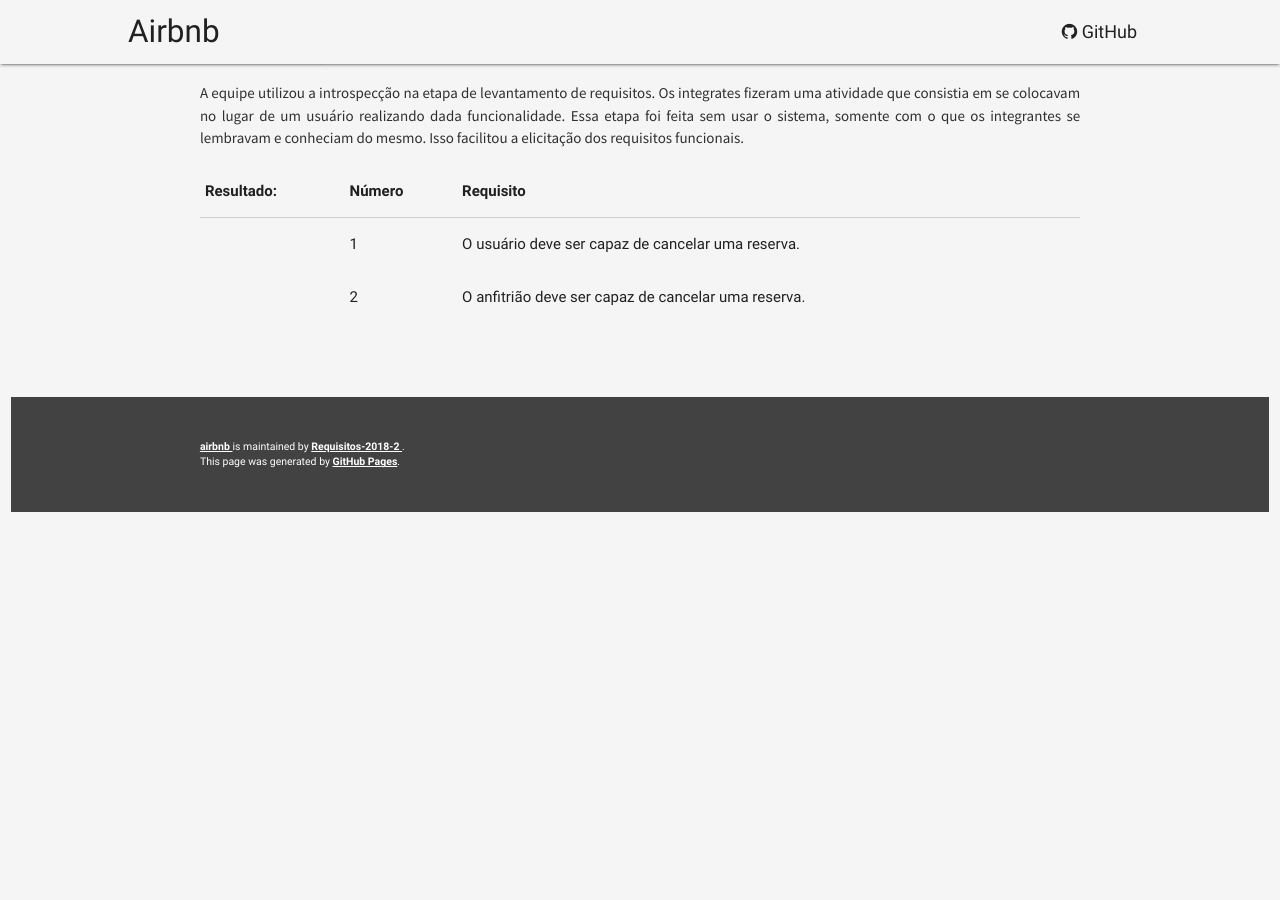
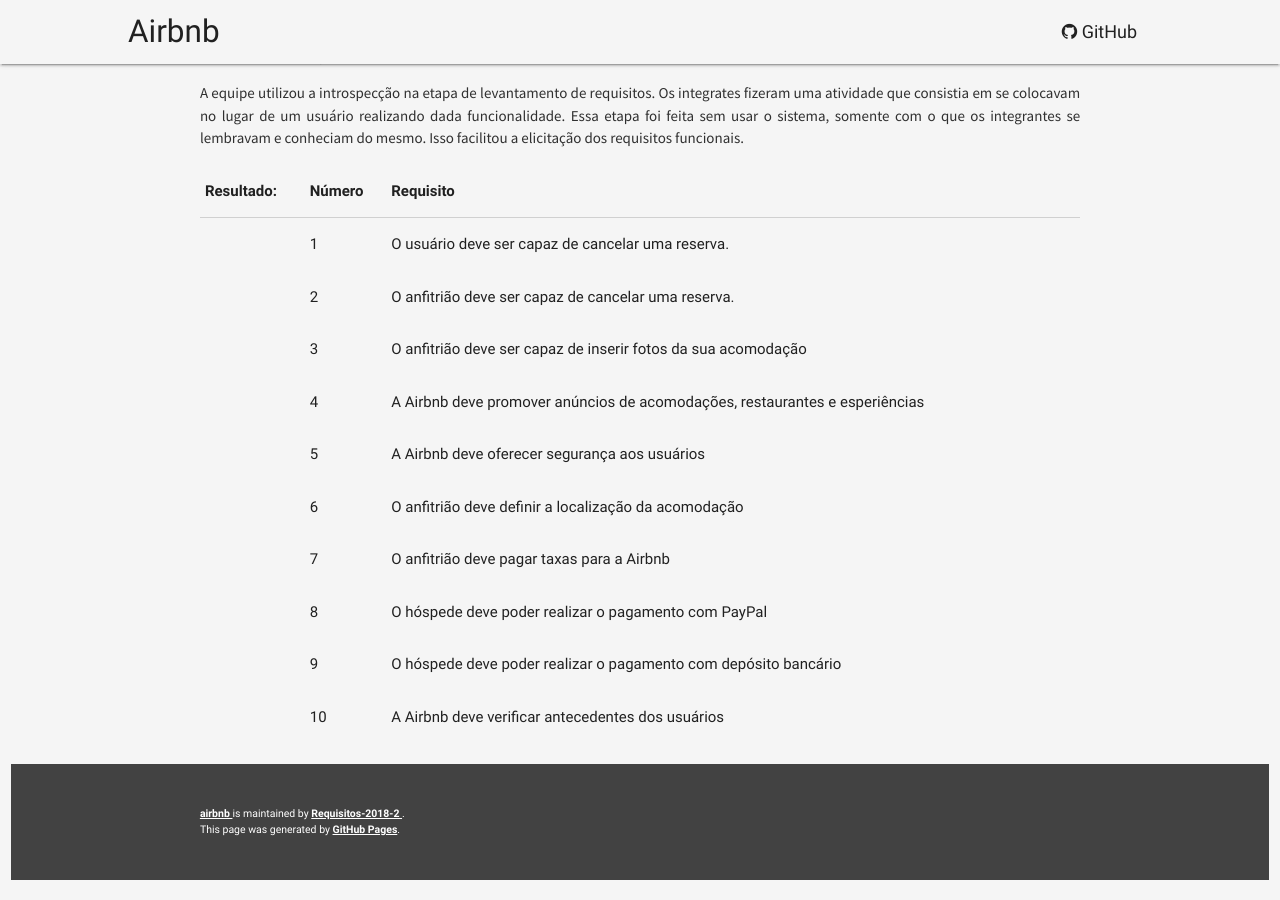
Before and after one commit to Requisitos-2018-2/airbnb, a Jekyll site: the page built from elicitacao/index.md, in a window 1280 px wide and 900 px high, scrolled down 1935 px. Built offline with Jekyll 4.4.1, drawn with Linux system fonts in a browser that asks for light colours; our own code applies the rules of GitHub Pages for plain Markdown files; before the commit the page ends 2467 px from its top, so only the background shows below that.

Commit message:
add more instrospection

```diff
--- a/elicitacao/index.md
+++ b/elicitacao/index.md
@@ -32,5 +32,12 @@
 Resultado: | Número | Requisito                                                                              |
 |--------|----------------------------------------------------------------------------------------|
 | 1      | O usuário deve ser capaz de cancelar uma reserva.	                                             |
-| 2      | O anfitrião deve ser capaz de cancelar uma reserva.
-|
+| 2      | O anfitrião deve ser capaz de cancelar uma reserva.												 |
+| 3      | O anfitrião deve ser capaz de inserir fotos da sua acomodação									 |
+| 4      | A Airbnb deve promover anúncios de acomodações, restaurantes e esperiências						 |
+| 5      | A Airbnb deve oferecer segurança aos usuários													 |
+| 6      | O anfitrião deve definir a localização da acomodação											     |
+| 7      | O anfitrião deve pagar taxas para a Airbnb  														 |
+| 8      | O hóspede deve poder realizar o pagamento com PayPal												 |
+| 9      | O hóspede deve poder realizar o pagamento com depósito bancário									 |
+| 10     | A Airbnb deve verificar antecedentes dos usuários												 |
```
